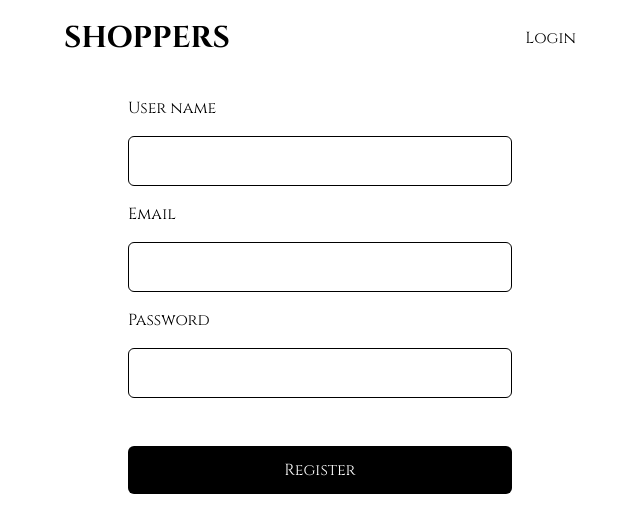
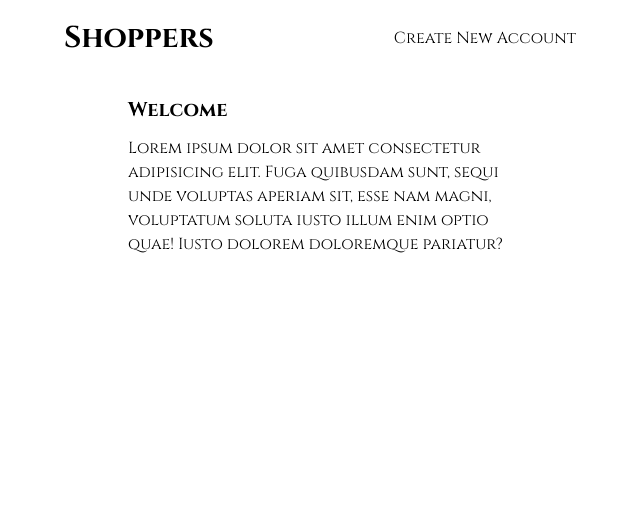
Before and after one commit to milkyascodes/shoppingCart, a React (Vite) app: page / in a window 1280 px wide. Shown: the top 532 px of the page, without its empty margins (320-960 px from the left). Built offline with nearby package versions, Linux system fonts and the light colour scheme.

Commit message:
fixed auth route bug

```diff
--- a/src/App.jsx
+++ b/src/App.jsx
@@ -4,13 +4,15 @@ import Cart from "./components/Cart";
 import Navbar from "./components/Navbar";
 import Login from "./components/Login";
 import Register from "./components/Register";
+import Home from "./components/Home";
 
 function App() {
   return (
     <Router>
       <Navbar />
       <Routes>
-        <Route path="/" element={<Register />} />
+        <Route path="/" element={<Home />} />
+        <Route path="/register" element={<Register />} />
         <Route path="/login" element={<Login />} />
         <Route path="/products" element={<ProductList />} />
         <Route path="/cart" element={<Cart />} />
--- /dev/null
+++ b/src/components/Home.jsx
@@ -0,0 +1,13 @@
+function Home() {
+  return (
+    <div className="w-full mx-auto max-w-sm">
+      <h1 className="font-bold text-xl mb-3">Welcome</h1>
+      <p>
+        Lorem ipsum dolor sit amet consectetur adipisicing elit. Fuga quibusdam
+        sunt, sequi unde voluptas aperiam sit, esse nam magni, voluptatum soluta
+        iusto illum enim optio quae! Iusto dolorem doloremque pariatur?
+      </p>
+    </div>
+  );
+}
+export default Home;
--- a/src/components/Login.jsx
+++ b/src/components/Login.jsx
@@ -4,7 +4,6 @@ function Login() {
   return (
     <div className="w-full mx-auto max-w-sm">
       <form action="" className="flex flex-col gap-4">
-        <FormField label="User name" type="text" name="username" />
         <FormField label="Email" type="text" name="email" />
         <FormField label="Password" type="password" name="password" />
         <button
--- a/src/components/Navbar.jsx
+++ b/src/components/Navbar.jsx
@@ -1,16 +1,39 @@
-import { useState } from "react";
+import { useEffect } from "react";
 import { useSelector } from "react-redux";
-import { Link } from "react-router-dom";
+import { Link, useLocation } from "react-router-dom";
 
 function Navbar() {
-  const [isLoginPage, setIsLoginPage] = useState(false);
   const { items: cartItems } = useSelector((state) => state.cart);
+
+  const location = useLocation();
+
+  function getLinkInfo(path) {
+    switch (path) {
+      case "/":
+        return { to: "/register", text: "Create New Account" };
+      case "/login":
+        return { to: "/register", text: "Create New Account" };
+      case "/register":
+        return { to: "/login", text: "Login" };
+      default:
+        return { to: "/register", text: "Register" };
+    }
+  }
+
+  const { to, text } = getLinkInfo(location.pathname);
 
   const isLoggedIn = false;
 
+  useEffect(() => {
+    getLinkInfo(location);
+  }, [location]);
+
   return (
     <nav className="flex items-center justify-between w-full mx-auto max-w-lg mb-10">
-      <h1 className="text-3xl font-bold">SHOPPERS</h1>
+      <Link className="text-3xl font-bold" to="/">
+        Shoppers
+      </Link>
+
       {isLoggedIn ? (
         <div className="flex items-center gap-5">
           <Link to="/">Home</Link>
@@ -29,12 +52,7 @@ function Navbar() {
         </div>
       ) : (
         <div>
-          <Link
-            onClick={() => setIsLoginPage((state) => !state)}
-            to={!isLoginPage ? "/login" : "/"}
-          >
-            {isLoginPage ? "Create New Account" : "Login"}
-          </Link>
+          <Link to={to}>{text}</Link>
         </div>
       )}
     </nav>
```
